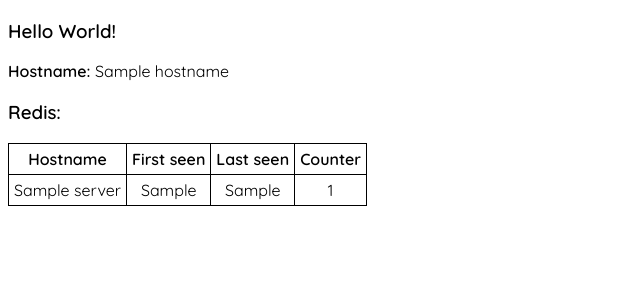
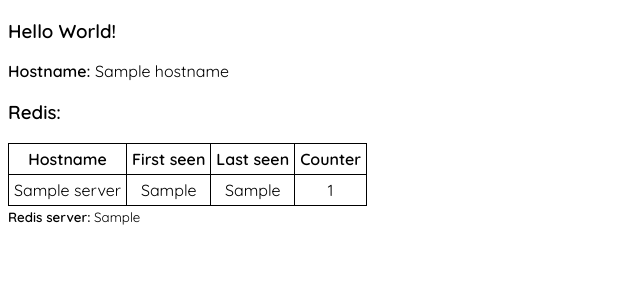
Before and after one commit to SitronNO/k8s-n00b, a Flask app: template webapp/templates/redis.html in a window 1280 px wide. Shown: the top 300 px of the page, without its empty margins (0-640 px from the left). Run offline with Flask 2, Linux system fonts and the light colour scheme; the template is opened without the code that fills it: most values are stand-ins (such as "Sample title", 1, 10 or a date in 2020).

Commit message:
Added more info to webapp about redis-server

```diff
--- a/webapp/app.py
+++ b/webapp/app.py
@@ -38,7 +38,7 @@ def hello():
         redis_html += "Cannot update or insert data into Redis"
         return render_template('error.html', hostname=socket.gethostname(), redis_html=redis_html)
 
-    return render_template('redis.html', hostname=socket.gethostname(), server_list=server_data)
+    return render_template('redis.html', hostname=socket.gethostname(), server_list=server_data, redis_server=os.getenv("REDIS_SERVER", "localhost"))
 
 if __name__ == "__main__":
     app.run(host='0.0.0.0', port=5000)
--- a/webapp/templates/redis.html
+++ b/webapp/templates/redis.html
@@ -17,4 +17,5 @@
         </tr>
     {% endfor %}
     </table>
+    <small><strong>Redis server: </strong>{{ redis_server }}</small>
 {% endblock %}
```
